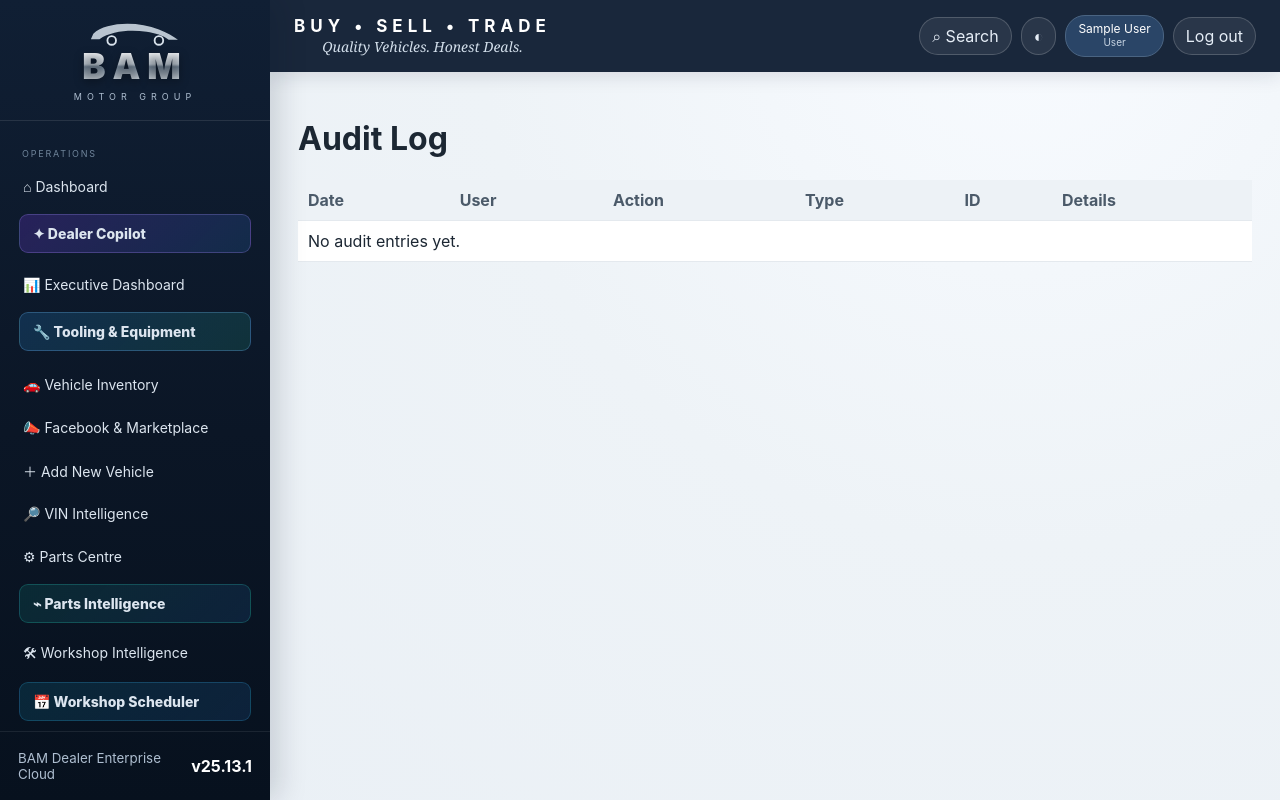
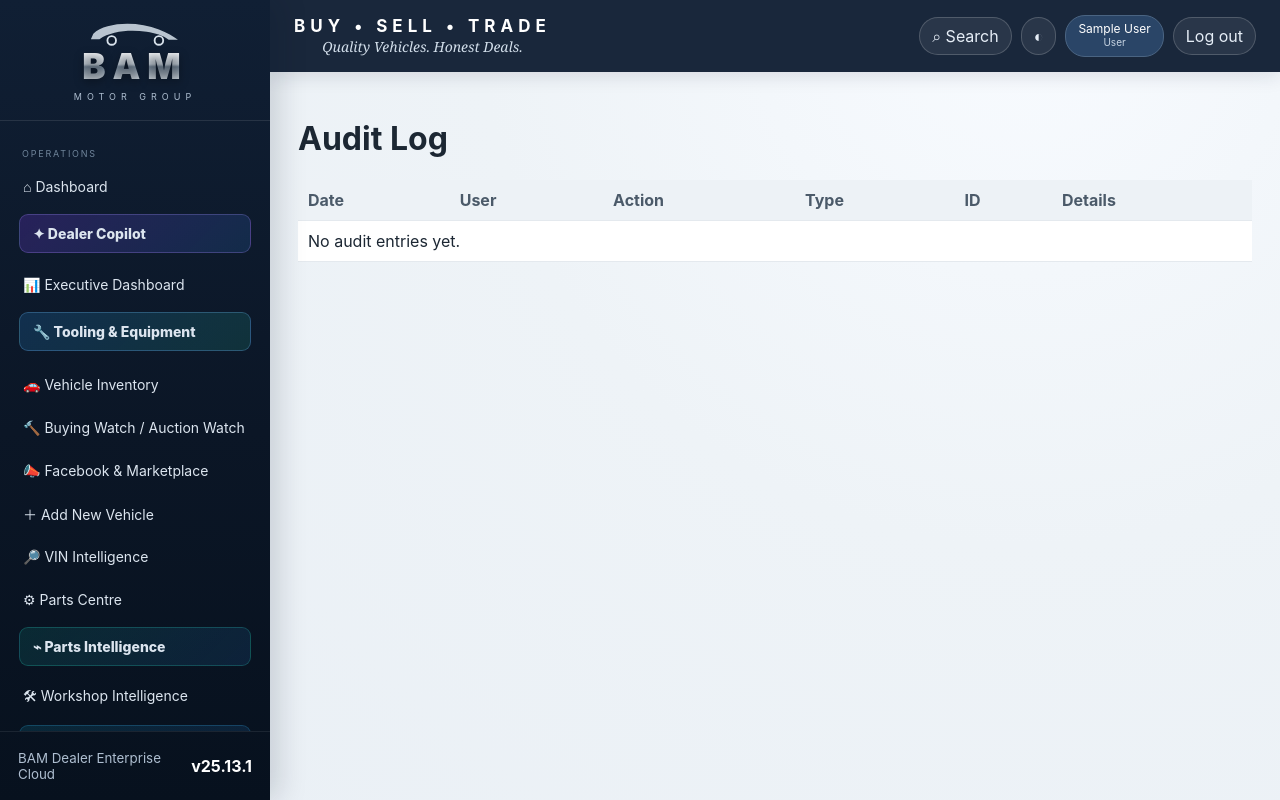
Before and after one commit to BarryBAM/BAMDealerEnterprise, a Flask app: page /audit in a window 1280 px wide. Run offline with Flask 3, Linux system fonts and the light colour scheme; the visitor is signed in with stand-in values (Sample User, id 1); data that the repository does not hold is empty.

Commit message:
Restore Buying Watch sidebar button

```diff
--- a/app/templates/base.html
+++ b/app/templates/base.html
@@ -41,6 +41,7 @@
     <a href="{{ url_for('executive_dashboard') }}" class="{% if request.endpoint=='executive_dashboard' %}active{% endif %}">📊 Executive Dashboard</a>
     <a href="{{ url_for('equipment_list') }}" class="tooling-nav {% if request.endpoint in ['equipment_list','equipment_new','equipment_detail','equipment_edit'] %}active{% endif %}">🔧 Tooling & Equipment</a>
     <a href="{{ url_for('vehicle_list') }}" class="{% if request.endpoint in ['vehicle_list','vehicle_detail'] %}active{% endif %}">🚗 Vehicle Inventory</a>
+    <a href="{{ url_for('auction_watch') }}" class="{% if request.endpoint and request.endpoint.startswith('auction_') %}active{% endif %}">🔨 Buying Watch / Auction Watch</a>
     <a href="{{ url_for('facebook_marketplace') }}" class="{% if request.endpoint == 'facebook_marketplace' %}active{% endif %}">📣 Facebook & Marketplace</a>
     <a href="{{ url_for('vehicle_new') }}" class="{% if request.endpoint=='vehicle_new' %}active{% endif %}">＋ Add New Vehicle</a>
     <a href="{{ url_for('vin_intelligence_centre') }}" class="v242-vin-nav {% if request.endpoint in ['vin_intelligence_centre','vin_intelligence'] %}active{% endif %}">🔎 VIN Intelligence</a>
```
